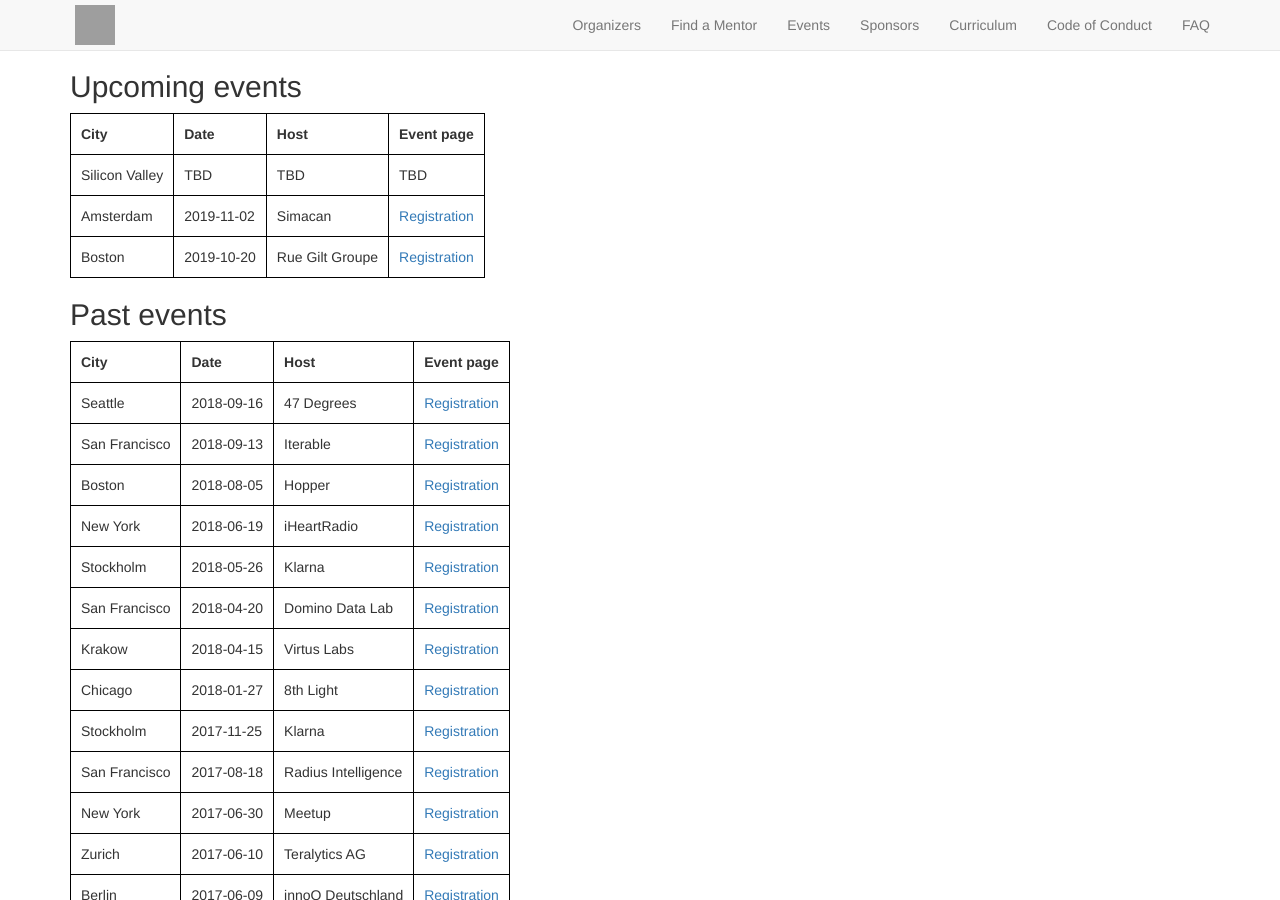
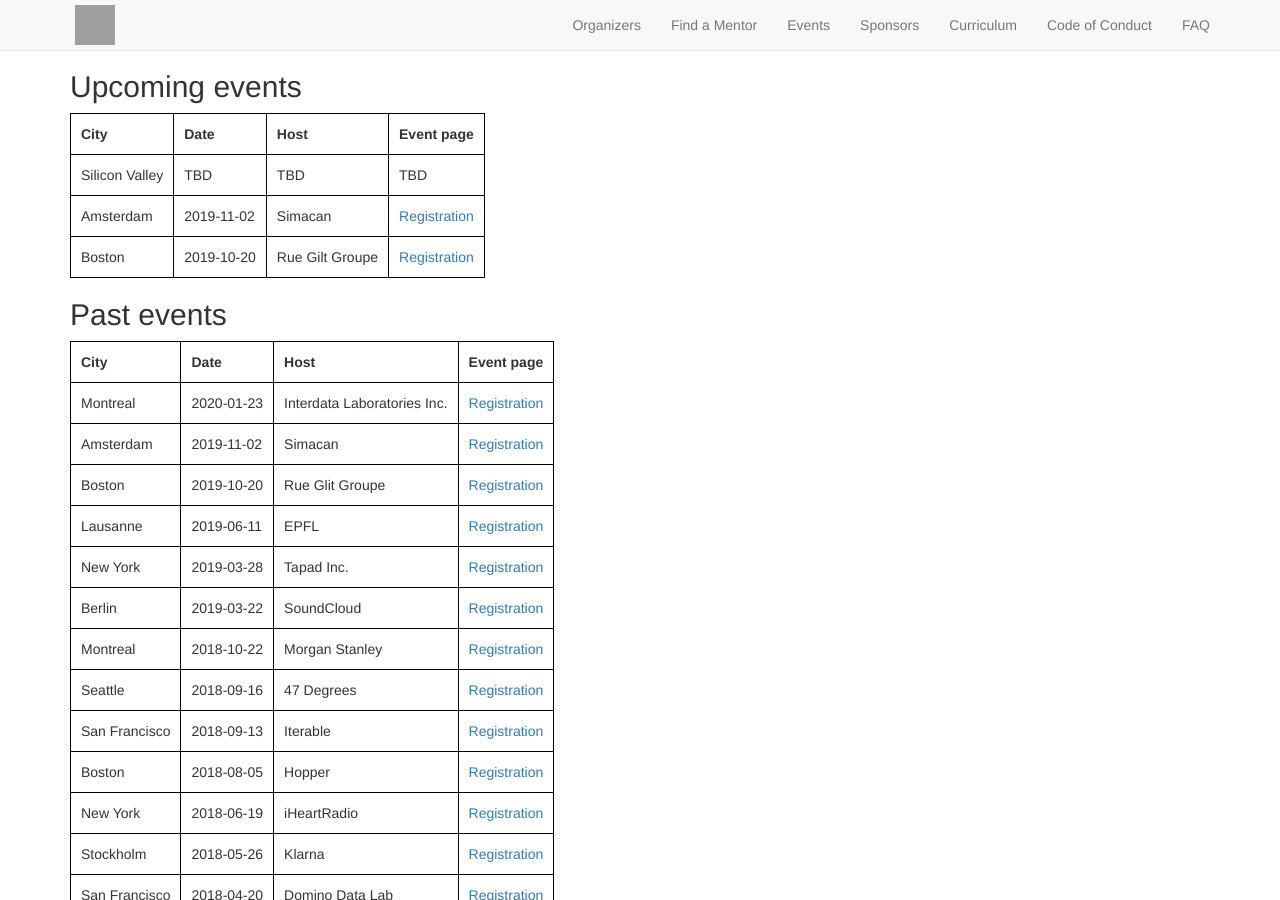
Before and after one commit to scalabridge/website, a Jekyll site: the page built from events.md, in a window 1280 px wide and 900 px high. Built offline with Jekyll 4.4.1, drawn with Linux system fonts in a browser that asks for light colours; our own code applies the rules of GitHub Pages for plain Markdown files; grey boxes are pictures that could not be loaded.

Commit message:
Added events in 2019

```diff
--- a/events.md
+++ b/events.md
@@ -15,6 +15,13 @@ Boston         | 2019-10-20 | Rue Gilt Groupe | [Registration](https://www.bridg
 
 City          | Date       | Host                | Event page
 ------------- | ---------- | ------------------- | ----------
+Montreal      | 2020-01-23 | Interdata Laboratories Inc.          | [Registration](https://www.bridgetroll.org/events/494)
+Amsterdam     | 2019-11-02 | Simacan             | [Registration](https://www.bridgetroll.org/events/486)
+Boston        | 2019-10-20 | Rue Glit Groupe     | [Registration](https://www.bridgetroll.org/events/488)
+Lausanne      | 2019-06-11 | EPFL                | [Registration](https://www.bridgetroll.org/events/474)
+New York      | 2019-03-28 | Tapad Inc.          | [Registration](https://www.bridgetroll.org/events/464)
+Berlin        | 2019-03-22 | SoundCloud          | [Registration](https://www.bridgetroll.org/events/458)
+Montreal      | 2018-10-22 | Morgan Stanley      | [Registration](https://www.bridgetroll.org/events/449)
 Seattle       | 2018-09-16 | 47 Degrees          | [Registration](https://www.bridgetroll.org/events/440)
 San Francisco | 2018-09-13 | Iterable            | [Registration](https://www.bridgetroll.org/events/440)
 Boston        | 2018-08-05 | Hopper              | [Registration](https://www.bridgetroll.org/events/438)
```
